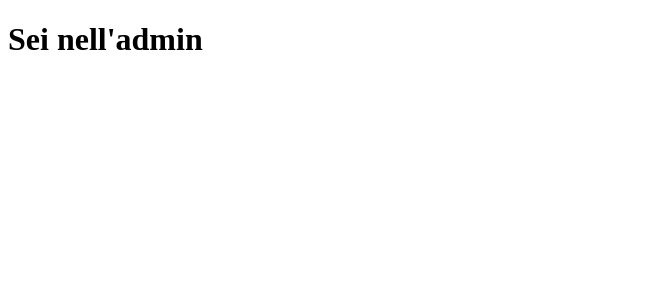
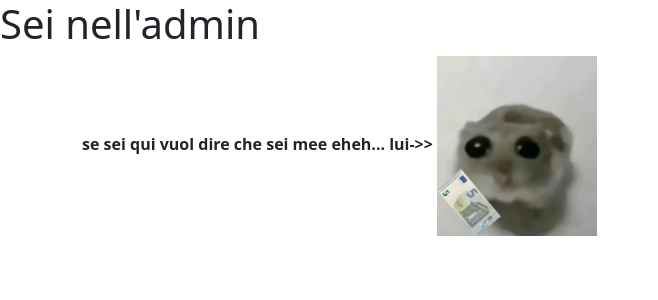
Before and after one commit to GiacomoVisin/GiacomoVisin-com-Backend, a Laravel app: page /admin in a window 1280 px wide. Shown: the top 300 px of the page, without its empty margins (0-658 px from the left). Run offline with Laravel 12, Linux system fonts and the light colour scheme; a user stored in the database is signed in; data comes from the database, SQL or seed files in the repository; style sheets or scripts are compiled from the project's sources; some libraries are stand-ins or nearby versions.

Commit message:
structurize the admin page

```diff
--- a/resources/views/admin.blade.php
+++ b/resources/views/admin.blade.php
@@ -5,10 +5,19 @@
     <meta charset="UTF-8">
     <meta name="viewport" content="width=device-width, initial-scale=1.0">
     <title>sei in admin</title>
+    @vite(['resources/sass/app.scss', "resources/js/app.js"])
 </head>
 
 <body>
     <h1> Sei nell'admin </h1>
+
+    <div class="container">
+
+
+        <strong> se sei qui vuol dire che sei mee eheh... lui->> </strong>
+
+        <img style="width: 10rem;" src="{{asset('/img/cricetosad.jpg')}}" alt="criceto Sad">
+    </div>
 </body>
 
 </html>
```
Also changed, not shown: public/img/cricetosad.jpg (added).
